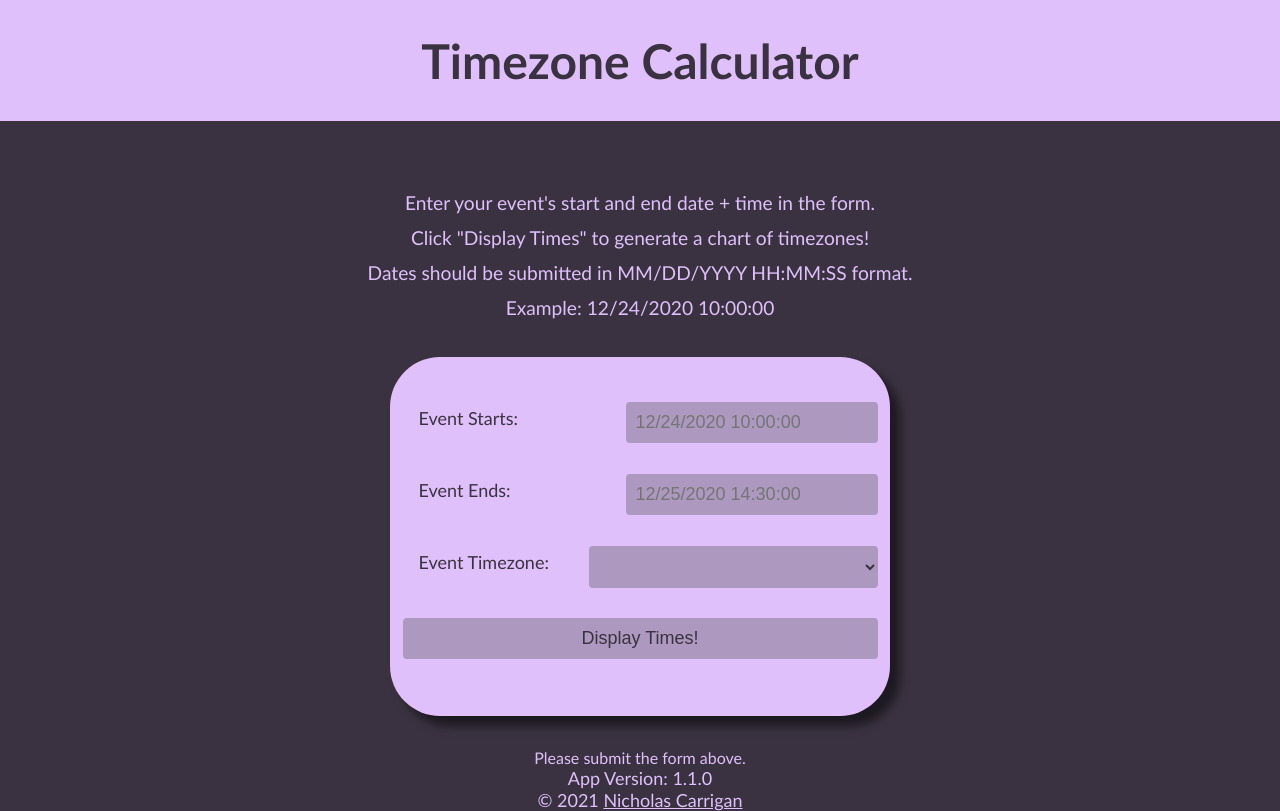
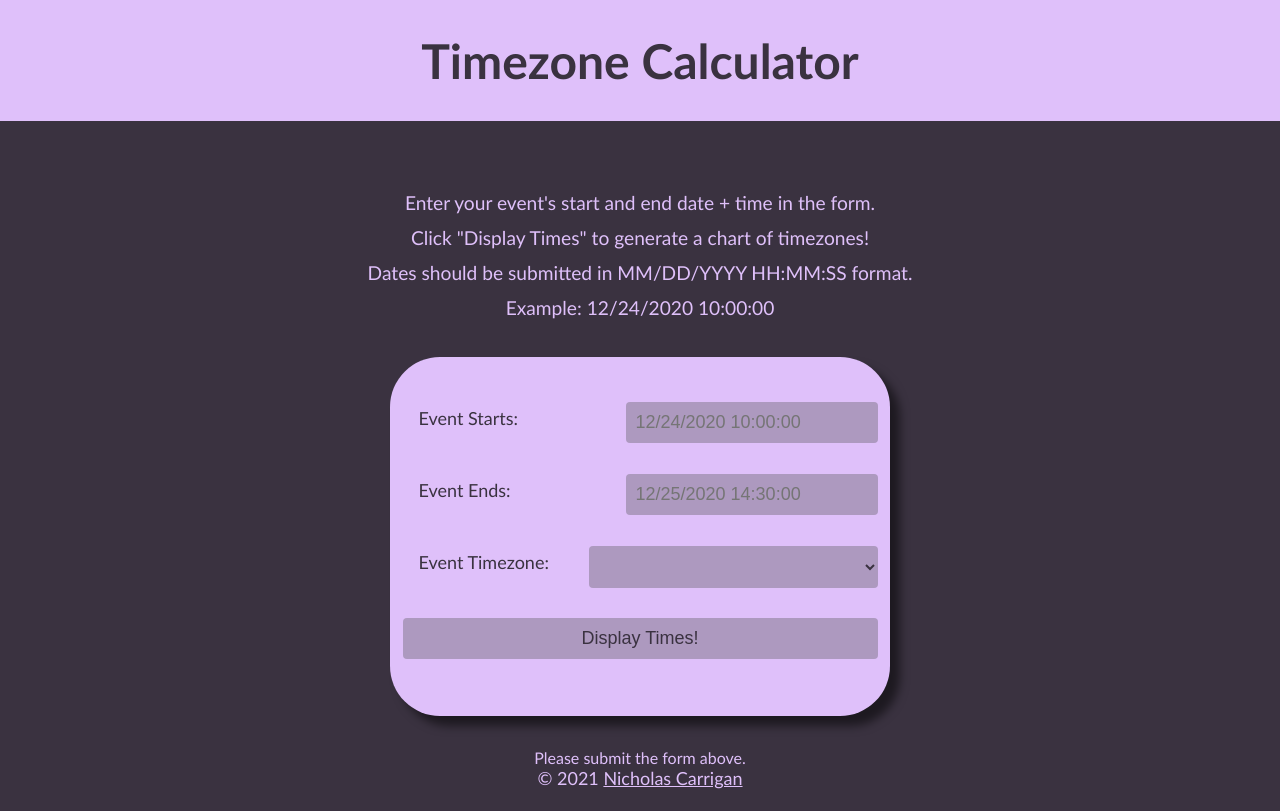
Before and after one commit to nhcarrigan/timezone-chart, an Angular app: page / in a window 1280 px wide. Built offline with nearby package versions, Linux system fonts and the light colour scheme.

Commit message:
fix: no version import

```diff
--- a/src/app/app.component.html
+++ b/src/app/app.component.html
@@ -7,6 +7,5 @@
 </div>
 <app-form></app-form>
 <footer>
-  <p>App Version: {{ version }}</p>
   <p>&copy; 2021 <a href="https://www.nhcarrigan.com">Nicholas Carrigan</a></p>
 </footer>
--- a/src/app/app.component.ts
+++ b/src/app/app.component.ts
@@ -1,5 +1,4 @@
 import { Component } from '@angular/core';
-import { version } from '../../package.json';
 
 @Component({
   selector: 'app-root',
@@ -8,5 +7,4 @@ import { version } from '../../package.json';
 })
 export class AppComponent {
   title = 'timezone-chart';
-  version = version;
 }
```
Also changed, not shown: 1 other file (tests, documents, lock files or other folders).
